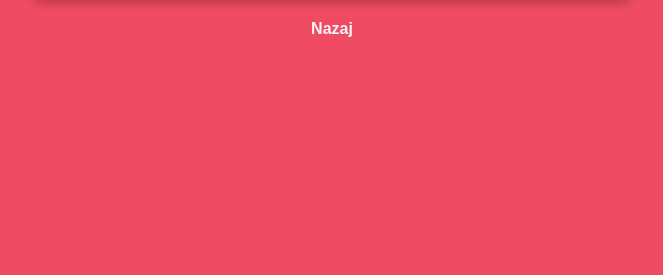
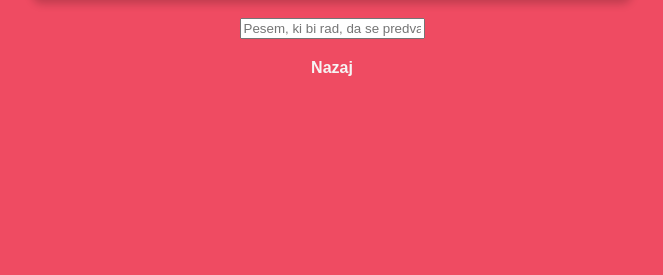
Before and after one commit to Blazz2/Jukebox, a Flask app: page /pesmi in a window 1280 px wide. Shown: the part 206-481 px from the top of the page, without its empty margins (308-971 px from the left). Run offline with Flask 3, Linux system fonts and the light colour scheme; data that the repository does not hold is empty.

Commit message:
tabela pesmi je zdaj sortirana po abecedi, dodan text input, da gost vnese naslov pesmi, ki ni v bazi

```diff
--- a/cakalna_vrsta.json
+++ b/cakalna_vrsta.json
@@ -1 +1 @@
-{"_default": {"2": {"id": 0, "naslov": "Ni izbrane pesmi", "avtor": "", "datoteka": ""}, "3": {"id": 0, "naslov": "Ni izbrane pesmi", "avtor": "", "datoteka": ""}, "4": {"id": 0, "naslov": "Ni izbrane pesmi", "avtor": "", "datoteka": ""}, "5": {"id": 0, "naslov": "Ni izbrane pesmi", "avtor": "", "datoteka": ""}, "6": {"id": 0, "naslov": "Ni izbrane pesmi", "avtor": "", "datoteka": ""}, "7": {"id": 0, "naslov": "Ni izbrane pesmi", "avtor": "", "datoteka": ""}, "8": {"id": 0, "naslov": "Ni izbrane pesmi", "avtor": "", "datoteka": ""}, "9": {"id": 0, "naslov": "Ni izbrane pesmi", "avtor": "", "datoteka": ""}, "10": {"id": 0, "naslov": "Ni izbrane pesmi", "avtor": "", "datoteka": ""}, "11": {"id": 0, "naslov": "Ni izbrane pesmi", "avtor": "", "datoteka": ""}}}
+{"_default": {"1": {"id": 0, "naslov": "Ni izbrane pesmi", "avtor": "", "datoteka": ""}, "2": {"id": 0, "naslov": "Ni izbrane pesmi", "avtor": "", "datoteka": ""}, "3": {"id": 0, "naslov": "Ni izbrane pesmi", "avtor": "", "datoteka": ""}, "4": {"id": 0, "naslov": "Ni izbrane pesmi", "avtor": "", "datoteka": ""}, "5": {"id": 0, "naslov": "Ni izbrane pesmi", "avtor": "", "datoteka": ""}, "6": {"id": 0, "naslov": "Ni izbrane pesmi", "avtor": "", "datoteka": ""}, "7": {"id": 0, "naslov": "Ni izbrane pesmi", "avtor": "", "datoteka": ""}, "8": {"id": 0, "naslov": "Ni izbrane pesmi", "avtor": "", "datoteka": ""}, "9": {"id": 0, "naslov": "Ni izbrane pesmi", "avtor": "", "datoteka": ""}, "10": {"id": 0, "naslov": "Ni izbrane pesmi", "avtor": "", "datoteka": ""}}}
--- a/main.py
+++ b/main.py
@@ -13,6 +13,8 @@ app = Flask(__name__)
 baza_pesmi = TinyDB('vse_glasbe.json')
 cakalna_vrsta_baza = TinyDB('cakalna_vrsta.json')
 trenutna_pesem_baza = TinyDB('trenutna_pesem.json')
+vnosi_pesmi = TinyDB('vnos_pesmi.json')
+
 
 # napolni bazo, ko se prorgram začne
 if not trenutna_pesem_baza.all():
@@ -45,7 +47,7 @@ def zacetna_stran():
 @app.route("/pesmi")
 def pesmi():
     # pošlje bazo vseh pesmi za predvajanje
-    pesmi = baza_pesmi.all()
+    pesmi = sorted(baza_pesmi.all(), key=lambda x: x['naslov'].lower())
     return render_template("pesmi.html", pesmi=pesmi)
 
 @app.route("/v_cakalno_vrsto", methods=["POST"])
@@ -112,6 +114,13 @@ def zabelezeno():
     # za prikaz strani potem, ko uporabnik izbere pesem
     return render_template("zabelezeno.html")
 
+
+@app.route("/dodaj_pesem", methods=["POST"])
+def dodaj_pesem():
+    pesem = request.form['pesem']
+    vnosi_pesmi.insert({"pesem": pesem})
+    return render_template("zabelezeno.html")
+
 def izprazni_bazo():
     # za izbrisanje baz ko se program ugasne
     cakalna_vrsta_baza.truncate()
--- a/templates/pesmi.html
+++ b/templates/pesmi.html
@@ -24,6 +24,11 @@
             {% endfor %}
         </tbody>
     </table>
+    <br>
+    <form method="POST" action="/dodaj_pesem">
+        <input type="text" name="pesem" placeholder="Pesem, ki bi rad, da se predvaja">
+    </form>
+
     <a href="/">Nazaj</a>
 </body>
 </html>
--- a/templates/zabelezeno.html
+++ b/templates/zabelezeno.html
@@ -4,9 +4,9 @@
     <meta charset="UTF-8">
     <meta name="viewport" content="width=device-width, initial-scale=1.0">
     <title>Document</title>
-    <link rel="stylesheet" href="{{ url_for('static', filename='style2.css') }}"> <!-- Dodana povezava do CSS -->
+    <link rel="stylesheet" href="{{ url_for('static', filename='style2.css') }}">
 </head>
 <body>
-    <p>Hvala! Uživaj v poslušanju.</p> <!-- Besedilo zavijemo v <p> za lažje oblikovanje -->
+    <p>Hvala! Uživaj v poslušanju.</p>
 </body>
 </html>
--- a/trenutna_pesem.json
+++ b/trenutna_pesem.json
@@ -1 +1 @@
-{"_default": {"1": {"id": 1, "naslov": "APT", "avtor": "ROSE & Bruno Mars", "datoteka": "muske/ROSE & Bruno Mars - APT. (Official Music Video).mp3"}}}
+{"_default": {"1": {"id": 0, "naslov": "Ni trenutne pesmi", "avtor": "", "datoteka": ""}}}
```
Also changed, not shown: vnos_pesmi.json (added, +13 -0 lines).
